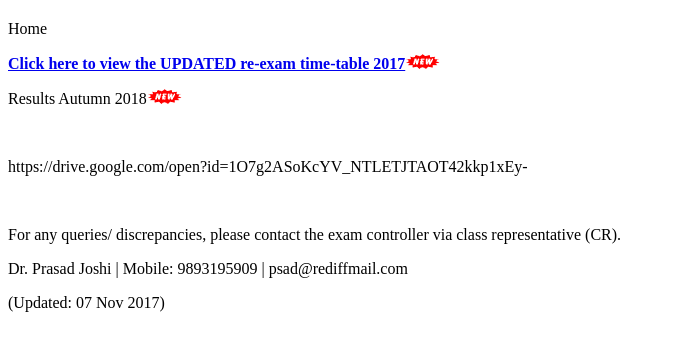
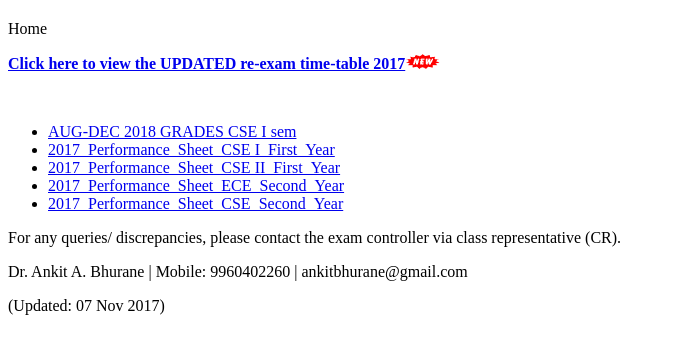
Before and after one commit to iiitnagpur/Results, a plain HTML site: page index.html in a window 1280 px wide. Shown: the part 86-440 px from the top of the page, without its empty margins (0-675 px from the left). Drawn offline with Linux system fonts and the light colour scheme.

Commit message:
Update index.html

```diff
--- a/index.html
+++ b/index.html
@@ -7,12 +7,16 @@
 <div id="test-content">
 <div class="accordion_child">
 <p><strong><a href="./ReExam_2017.pdf">Click here to view the UPDATED re-exam time-table 2017</a><img src="style/new.gif" alt="new" width="35" height="15" /></strong></p>
-<p>Results Autumn 2018<img src="style/new.gif" alt="new" width="35" height="15" /></p>
 <p>&nbsp;</p>
-<p>https://drive.google.com/open?id=1O7g2ASoKcYV_NTLETJTAOT42kkp1xEy-</p>
-<p>&nbsp;</p>
+<ul>
+<li><a href="https://docs.google.com/spreadsheets/d/115QOPPkgu3usVUwAseb3qTSL7EZeqr8-ACCGXpiYm08/edit?usp=sharing">AUG-DEC 2018 GRADES CSE I sem</a></li>
+<li><a href="https://docs.google.com/spreadsheets/d/1TkffKx4Jg22ATyzm7brQKofn_Tqhy71Pc2r9XitOo6g/edit?usp=sharing" target="_blank" rel="noopener" data-saferedirecturl="https://www.google.com/url?hl=en&amp;q=https://docs.google.com/spreadsheets/d/1TkffKx4Jg22ATyzm7brQKofn_Tqhy71Pc2r9XitOo6g/edit?usp%3Dsharing&amp;source=gmail&amp;ust=1512536810952000&amp;usg=AFQjCNHxuAb4_qAu5e6pntu-7R3c06Je0Q">2017_Performance_Sheet_CSE I_First_Year</a></li>
+<li><a href="https://docs.google.com/spreadsheets/d/1ko1coPyyBra3SubE3flyPq8tvdT3xp91XQl2D6cWZDo/edit?usp=sharing" target="_blank" rel="noopener" data-saferedirecturl="https://www.google.com/url?hl=en&amp;q=https://docs.google.com/spreadsheets/d/1ko1coPyyBra3SubE3flyPq8tvdT3xp91XQl2D6cWZDo/edit?usp%3Dsharing&amp;source=gmail&amp;ust=1512536810952000&amp;usg=AFQjCNHLPfMgG0eDp9elT9oL9Wt4FkHgtA">2017_Performance_Sheet_CSE II_First_Year</a></li>
+<li><a href="https://docs.google.com/spreadsheets/d/1uMFhd4pzz5SdVjPVr5vtV5dyzrDpLXBQm611pDl9mFk/edit?usp=sharing" target="_blank" rel="noopener" data-saferedirecturl="https://www.google.com/url?hl=en&amp;q=https://docs.google.com/spreadsheets/d/1uMFhd4pzz5SdVjPVr5vtV5dyzrDpLXBQm611pDl9mFk/edit?usp%3Dsharing&amp;source=gmail&amp;ust=1512536810952000&amp;usg=AFQjCNE0wR2XSkZ2vvJVB7A7VYhwCVLS1Q">2017_Performance_Sheet_ECE_Second_Year</a></li>
+<li><a href="https://docs.google.com/spreadsheets/d/1DuZ_OWkjC20dGF3GxYhmYLUyEY0MrR05QRED33g3c_k/edit?usp=sharing" target="_blank" rel="noopener" data-saferedirecturl="https://www.google.com/url?hl=en&amp;q=https://docs.google.com/spreadsheets/d/1DuZ_OWkjC20dGF3GxYhmYLUyEY0MrR05QRED33g3c_k/edit?usp%3Dsharing&amp;source=gmail&amp;ust=1512536810952000&amp;usg=AFQjCNFpEYWspXEq5HG2vw_1wydEbNRufQ">2017_Performance_Sheet_CSE_Second_Year</a></li>
+</ul>
 <p>For any queries/ discrepancies, please contact the exam controller via class representative (CR).</p>
-<p>Dr. Prasad Joshi | Mobile: 9893195909 | psad@rediffmail.com</p>
+<p>Dr. Ankit A. Bhurane | Mobile: 9960402260 | ankitbhurane@gmail.com</p>
 <p>(Updated: 07 Nov 2017)</p>
 </div>
 </div>
```
